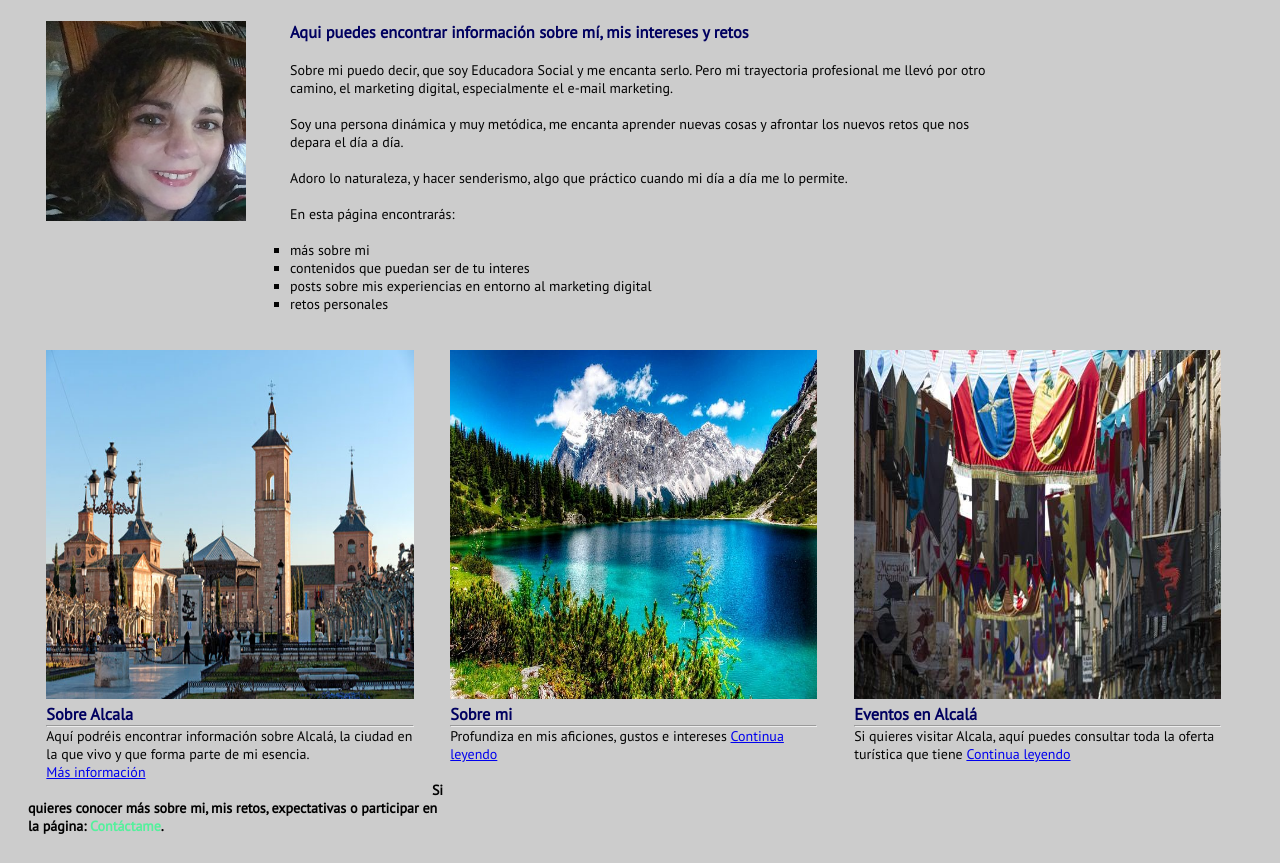
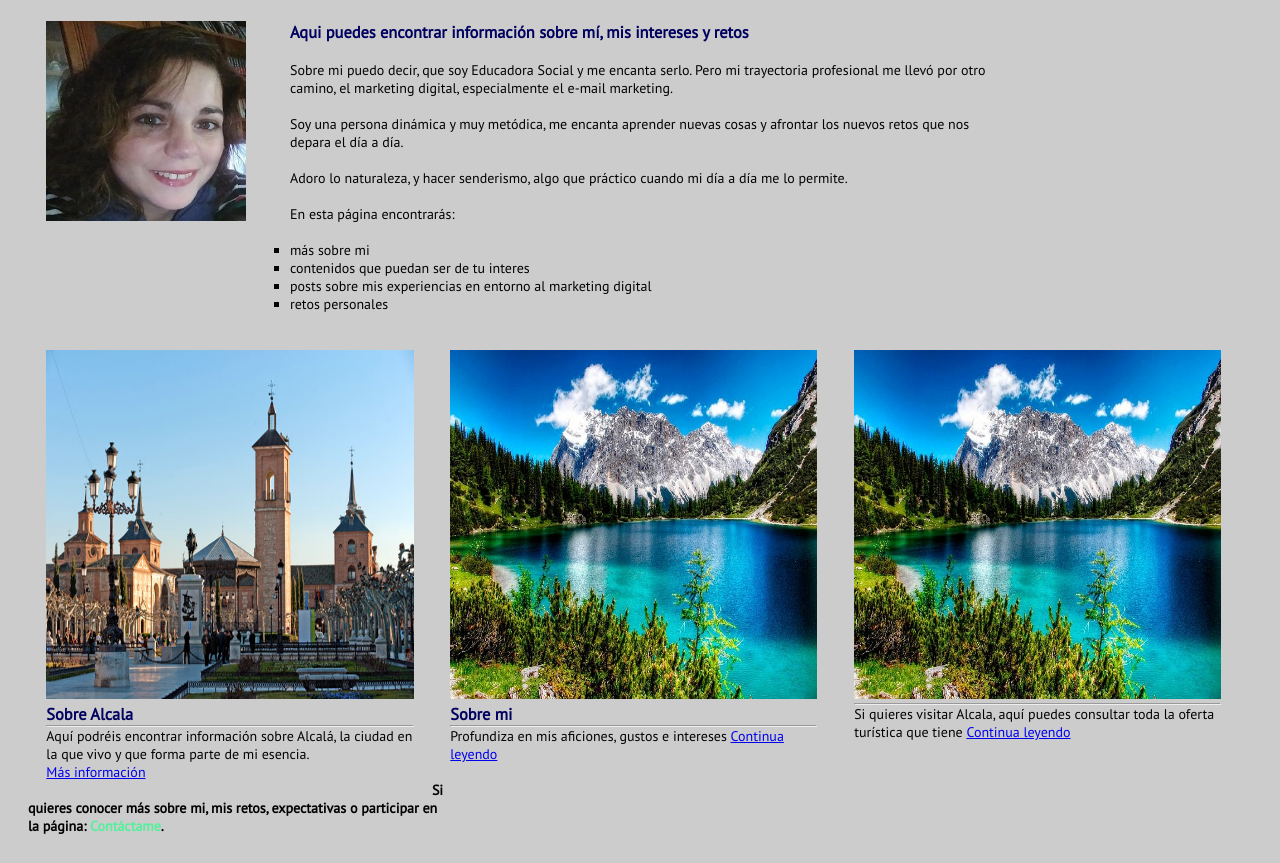
Before and after one commit to mangelesml/mangelesml.github.io, a plain HTML site: page unit_4/index.html in a window 1280 px wide. Shown: the part 631-1494 px from the top of the page. Drawn offline with Linux system fonts and the light colour scheme.

Commit message:
prueba imagen

```diff
--- a/unit_4/index.html
+++ b/unit_4/index.html
@@ -58,8 +58,7 @@
 
 
 			<menu>
-				<img src="images/mercado-cervantino.jpg" alt="Mercado Cervantino" width="620" height="349">
-				<h3>Eventos en Alcalá</h3>
+				<img src="images/paisaje.jpg" alt="Paisaje" width="620" height="349">
 				<hr>
 				<p>Si quieres visitar Alcala, aquí puedes consultar toda la oferta turística que tiene</a>
 				<a href="#">Continua leyendo</a>
```
